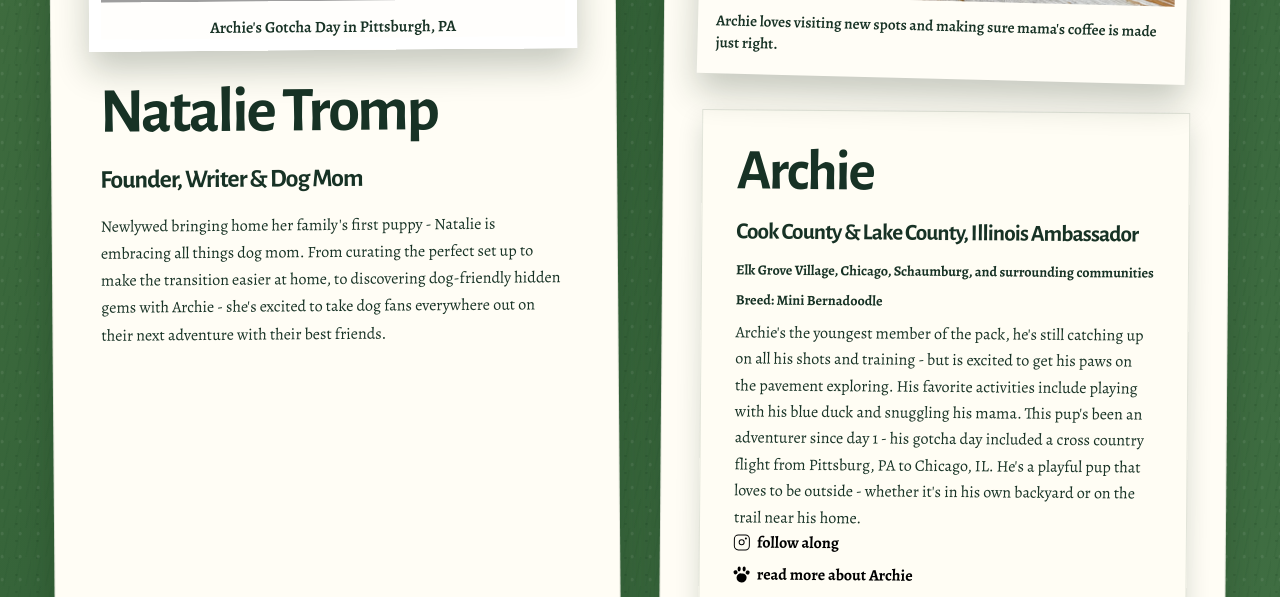
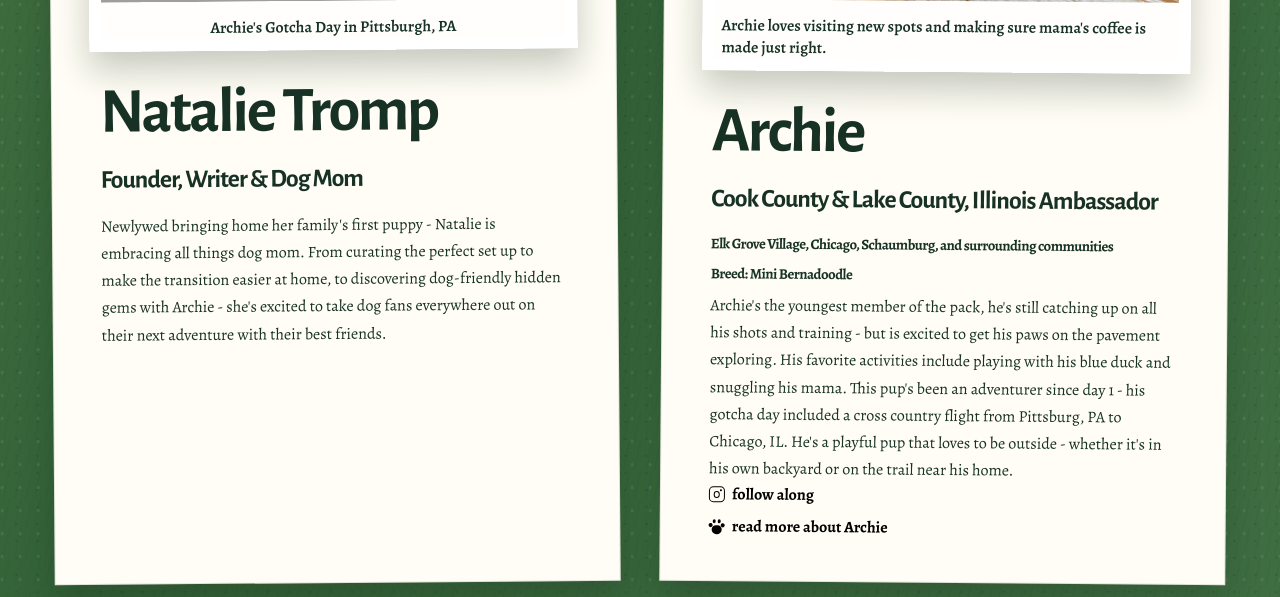
Before and after one commit to NicoleMOlson/dogactivities, a Next.js app: page /about in a window 1280 px wide. Shown: the part 1357-1954 px from the top of the page. Built offline with nearby package versions, Linux system fonts and the light colour scheme; no server answers; grey boxes are pictures that could not be loaded.

Commit message:
Match Natalie and Archie profile cards

```diff
--- a/app/about/page.tsx
+++ b/app/about/page.tsx
@@ -58,12 +58,12 @@ export default function AboutPage() {
             </p>
           </div>
         </section>}
-        <article className="paper-card dog-profile featured-dog-profile" id="archie">
-          <figure className="dog-photo">
+        <article className="paper-card human-profile" id="archie">
+          <figure className="about-photo">
             <img src="/archie-coffee.jpeg" alt="puppy sniffing a cup of coffee" />
             <figcaption>Archie loves visiting new spots and making sure mama&apos;s coffee is made just right.</figcaption>
           </figure>
-          <div className="dog-copy">
+          <div className="about-copy">
             <h1>Archie</h1>
             <h2>Cook County &amp; Lake County, Illinois Ambassador</h2>
             <h3>Elk Grove Village, Chicago, Schaumburg, and surrounding communities</h3>
--- a/app/globals.css
+++ b/app/globals.css
@@ -135,8 +135,6 @@ h1, h2, h3 { font-family: var(--font-heading), sans-serif; font-weight: 900; let
 .human-profile-grid { display: grid; grid-template-columns: repeat(2, minmax(0, 1fr)); gap: clamp(28px, 4vw, 48px); margin-top: 64px; }
 .human-profile-grid > :only-child { grid-column: 1 / -1; }
 .human-profile { padding: clamp(24px, 3vw, 38px); }
-.featured-dog-profile { padding: clamp(24px, 3vw, 38px); transform: rotate(.45deg); }
-.about-page .dog-photo::before, .about-page .dog-photo::after { display: none; }
 .human-profile:nth-child(1) { transform: rotate(-.45deg); }
 .human-profile:nth-child(2) { transform: rotate(.45deg); }
 .human-profile .about-photo { min-height: 0; transform: none; }
@@ -144,6 +142,7 @@ h1, h2, h3 { font-family: var(--font-heading), sans-serif; font-weight: 900; let
 .human-profile .about-copy { padding: 32px 10px 4px; transform: none; }
 .human-profile .about-copy h1 { font-size: clamp(2.8rem, 5vw, 4.7rem); margin-bottom: 18px; }
 .human-profile h2 { font-size: clamp(1.25rem, 2vw, 1.7rem); margin: 0 0 14px; }
+.human-profile h3 { font: 700 .92rem/1.5 var(--font-body); margin: 8px 0; }
 .dog-profile-grid { display: grid; grid-template-columns: repeat(3, minmax(0, 1fr)); gap: clamp(22px, 3vw, 38px); margin-top: 108px; padding-top: 30px; position: relative; }
 .dog-profile-grid > :only-child { grid-column: 1 / -1; margin-inline: auto; width: min(430px, 100%); }
 .dog-profile-grid::before { background: #b99868; box-shadow: 0 2px 2px rgba(20,35,23,.25); content: ""; height: 4px; left: -1.5%; position: absolute; right: -1.5%; top: 8px; transform: rotate(-.25deg); }
```
Also changed, not shown: 1 other file (tests, documents, lock files or other folders).
